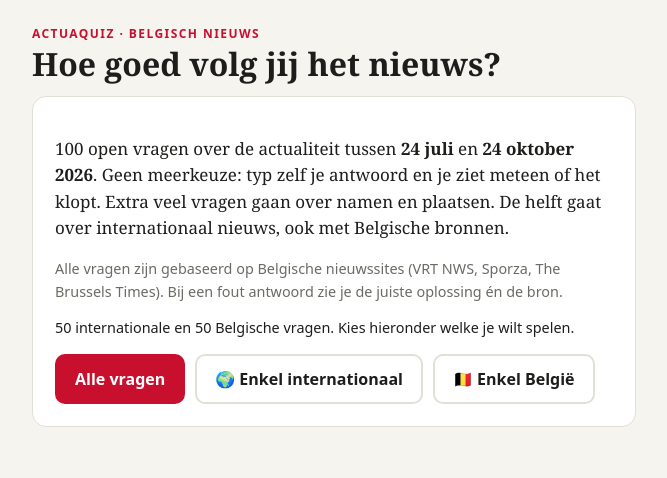
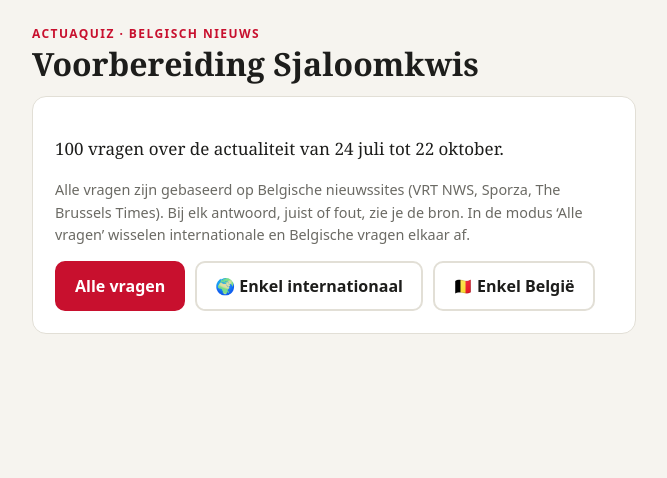
Before and after one commit to robingyseling/actuaquiz-belgie, a plain HTML site: page index.html in a window 1280 px wide. Shown: the whole page, without its empty margins (306-973 px from the left). Drawn offline with Linux system fonts and the light colour scheme.

Commit message:
Update quiz to Voorbereiding Sjaloomkwis

```diff
--- a/index.html
+++ b/index.html
@@ -3,7 +3,7 @@
 <head>
 <meta charset="utf-8">
 <meta name="viewport" content="width=device-width, initial-scale=1, viewport-fit=cover">
-<title>Actuaquiz België</title>
+<title>Voorbereiding Sjaloomkwis</title>
 <style>
 :root{--bg:#f6f4ef;--card:#fff;--fg:#1d1d1b;--muted:#6b6a64;--line:#e2dfd6;--accent:#c8102e;--accent-fg:#fff;--ok:#1b7a43;--ok-bg:#e4f4ea;--bad:#b3261e;--bad-bg:#fbe9e7;color-scheme:light;box-sizing:border-box;padding-top:env(safe-area-inset-top,0px);padding-bottom:env(safe-area-inset-bottom,0px)}
 @media (prefers-color-scheme:dark){:root:not([data-theme="light"]){--bg:#171716;--card:#232321;--fg:#f1efe8;--muted:#a09e95;--line:#3a3935;--accent:#ff4d62;--accent-fg:#1a0004;--ok:#6fd49a;--ok-bg:#16301f;--bad:#ff8d85;--bad-bg:#3a1b19;color-scheme:dark}}
@@ -46,11 +46,11 @@ ol.rev li{margin:.5em 0}
 <div class="kicker ui">Actuaquiz · Belgisch nieuws</div>
 
 <section id="start">
-  <h1>Hoe goed volg jij het nieuws?</h1>
+  <h1>Voorbereiding Sjaloomkwis</h1>
   <div class="card">
-    <p>100 open vragen over de actualiteit tussen <b>24 juli</b> en <b>24 oktober 2026</b>. Geen meerkeuze: typ zelf je antwoord en je ziet meteen of het klopt. Extra veel vragen gaan over namen en plaatsen. De helft gaat over internationaal nieuws, ook met Belgische bronnen.</p>
-    <p class="muted ui" style="font-size:.9rem">Alle vragen zijn gebaseerd op Belgische nieuwssites (VRT NWS, Sporza, The Brussels Times). Bij een fout antwoord zie je de juiste oplossing én de bron.</p>
-    <p class="ui" id="mix" style="font-size:.9rem"></p><div class="row"><button id="go">Alle vragen</button><button id="goI" class="ghost">🌍 Enkel internationaal</button><button id="goB" class="ghost">🇧🇪 Enkel België</button></div>
+    <p>100 vragen over de actualiteit van 24 juli tot 22 oktober.</p>
+    <p class="muted ui" style="font-size:.9rem">Alle vragen zijn gebaseerd op Belgische nieuwssites (VRT NWS, Sporza, The Brussels Times). Bij elk antwoord, juist of fout, zie je de bron. In de modus ‘Alle vragen’ wisselen internationale en Belgische vragen elkaar af.</p>
+    <p class="ui" id="mix" style="display:none"></p><div class="row"><button id="go">Alle vragen</button><button id="goI" class="ghost">🌍 Enkel internationaal</button><button id="goB" class="ghost">🇧🇪 Enkel België</button></div>
   </div>
 </section>
 
@@ -265,16 +265,16 @@ function lev(a,b){const m=[...Array(b.length+1).keys()];for(let x=1;x<=a.length;
 function ok(u,list){u=norm(u);if(!u)return false;return list.some(a=>{a=norm(a);return u===a||(" "+u+" ").includes(" "+a+" ")||(a.length>=7&&lev(u,a)<=1)})}
 function shuffle(a){a=a.slice();for(let k=a.length-1;k>0;k--){const j=Math.floor(Math.random()*(k+1));[a[k],a[j]]=[a[j],a[k]]}return a}
 function show(id){["start","quiz","end"].forEach(s=>$(s).classList.toggle("hide",s!==id))}
-let lm;function begin(m){lm=m;order=shuffle(m==="i"?Q.filter(x=>x.i):m==="b"?Q.filter(x=>!x.i):Q);i=0;pts=0;log=[];show("quiz");load()}
+let lm;function begin(m){lm=m;const A=shuffle(Q.filter(x=>x.i)),B=shuffle(Q.filter(x=>!x.i));order=m==="i"?A:m==="b"?B:[];if(!m){for(let k=0;k<Math.max(A.length,B.length);k++){if(A[k])order.push(A[k]);if(B[k])order.push(B[k])}}i=0;pts=0;log=[];show("quiz");load()}
 function load(){const q=order[i];done=false;$("num").textContent="Vraag "+(i+1)+" van "+order.length;$("score").textContent="Score: "+pts;$("prog").style.width=(i/order.length*100)+"%";$("date").textContent=(q.i?"🌍 Internationaal · ":"🇧🇪 België · ")+q.d;$("qtext").textContent=q.q;$("hint").textContent=q.h;$("fb").innerHTML="";const a=$("ans");a.value="";a.disabled=false;$("check").classList.remove("hide");$("skip").classList.remove("hide");$("next").classList.add("hide");a.focus()}
 function esc(t){const d=document.createElement("div");d.textContent=t||"";return d.innerHTML}
 function finish(correct,given){if(done)return;done=true;const q=order[i];$("ans").disabled=true;$("check").classList.add("hide");$("skip").classList.add("hide");$("next").classList.remove("hide");if(correct)pts++;log.push({q,correct,given});$("score").textContent="Score: "+pts;
-$("fb").innerHTML=correct?'<div class="fb ok"><b>Juist! ✓</b><p>'+esc(q.full)+'</p><p>'+esc(q.ex)+'</p></div>':'<div class="fb bad"><b>Helaas, dat klopt niet ✗</b><p>Het juiste antwoord: <b style="display:inline">'+esc(q.full)+'</b></p><p>'+esc(q.ex)+'</p><p>Bron: <a href="'+q.s[1]+'" target="_blank" rel="noopener noreferrer">'+esc(q.s[0])+'</a></p></div>';
+$("fb").innerHTML=correct?'<div class="fb ok"><b>Juist! ✓</b><p>'+esc(q.full)+'</p><p>'+esc(q.ex)+'</p><p>Bron: <a href="'+q.s[1]+'" target="_blank" rel="noopener noreferrer">'+esc(q.s[0])+'</a></p></div>':'<div class="fb bad"><b>Helaas, dat klopt niet ✗</b><p>Het juiste antwoord: <b style="display:inline">'+esc(q.full)+'</b></p><p>'+esc(q.ex)+'</p><p>Bron: <a href="'+q.s[1]+'" target="_blank" rel="noopener noreferrer">'+esc(q.s[0])+'</a></p></div>';
 $("next").focus()}
 function check(){if(done)return;const v=$("ans").value.trim();if(!v){$("ans").focus();return}finish(ok(v,order[i].a),v)}
 function nextQ(){i++;if(i>=order.length)return end();load()}
 function end(){show("end");$("final").textContent=pts+" / "+order.length;$("verdict").textContent=pts>=order.length*.8?"Indrukwekkend: je bent echt mee met de actualiteit!":pts>=order.length*.56?"Sterk gespeeld, je volgt het nieuws goed.":pts>=order.length*.3?"Niet slecht, maar er valt nog wat bij te leren.":"Tijd om de nieuwssites eens te openen!";
-$("rev").innerHTML=log.map(l=>'<li>'+(l.correct?'✓ ':'✗ ')+esc(l.q.q)+'<br><span class="muted">Antwoord: '+esc(l.q.full)+(l.correct?'':' · <a href="'+l.q.s[1]+'" target="_blank" rel="noopener noreferrer">bron</a>')+'</span></li>').join("")}
+$("rev").innerHTML=log.map(l=>'<li>'+(l.correct?'✓ ':'✗ ')+esc(l.q.q)+'<br><span class="muted">Antwoord: '+esc(l.q.full)+' · <a href="'+l.q.s[1]+'" target="_blank" rel="noopener noreferrer">bron</a>'+'</span></li>').join("")}
 $("go").onclick=()=>begin();$("goI").onclick=()=>begin("i");$("goB").onclick=()=>begin("b");$("again").onclick=()=>begin(lm);$("mix").textContent=Q.filter(x=>x.i).length+" internationale en "+Q.filter(x=>!x.i).length+" Belgische vragen. Kies hieronder welke je wilt spelen.";$("check").onclick=check;$("skip").onclick=()=>finish(false,"");$("next").onclick=nextQ;
 $("ans").addEventListener("keydown",e=>{if(e.key==="Enter"){e.preventDefault();done?nextQ():check()}});
 document.addEventListener("keydown",e=>{if(e.key==="Enter"&&done&&document.activeElement!==$("next")&&!$("quiz").classList.contains("hide"))nextQ()});
```
